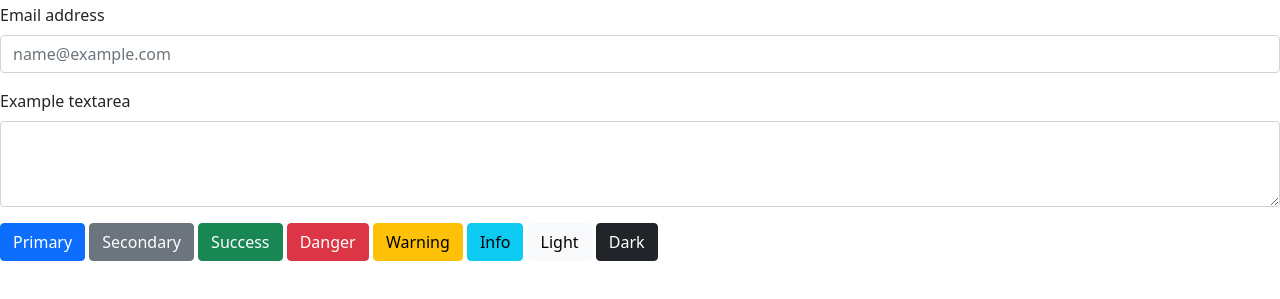
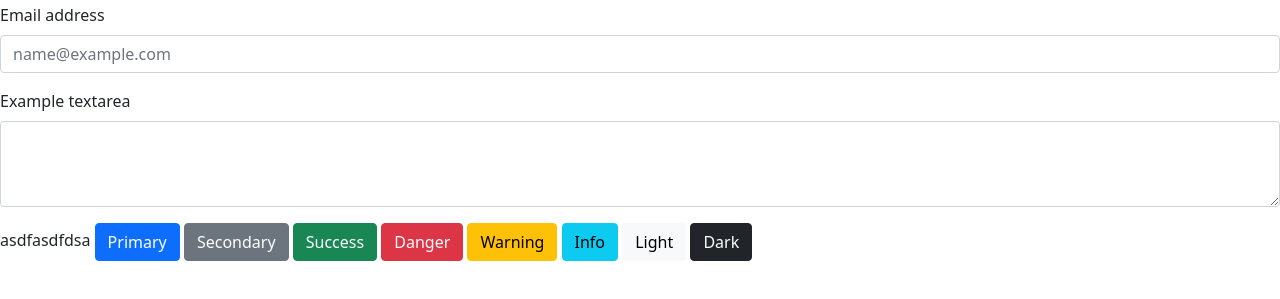
Before and after one commit to khienpc2/test, a plain HTML site: page index.html in a window 1280 px wide. Shown: the part 53-352 px from the top of the page. Drawn offline with nearby package versions, Linux system fonts and the light colour scheme.

Commit message:
khien 123

```diff
--- a/index.html
+++ b/index.html
@@ -27,6 +27,7 @@
             <label for="exampleFormControlTextarea1" class="form-label">Example textarea</label>
             <textarea class="form-control" id="exampleFormControlTextarea1" rows="3"></textarea>
         </div>
+        asdfasdfdsa
 
         <button type="button" class="btn btn-primary">Primary</button>
         <button type="button" class="btn btn-secondary">Secondary</button>
```
